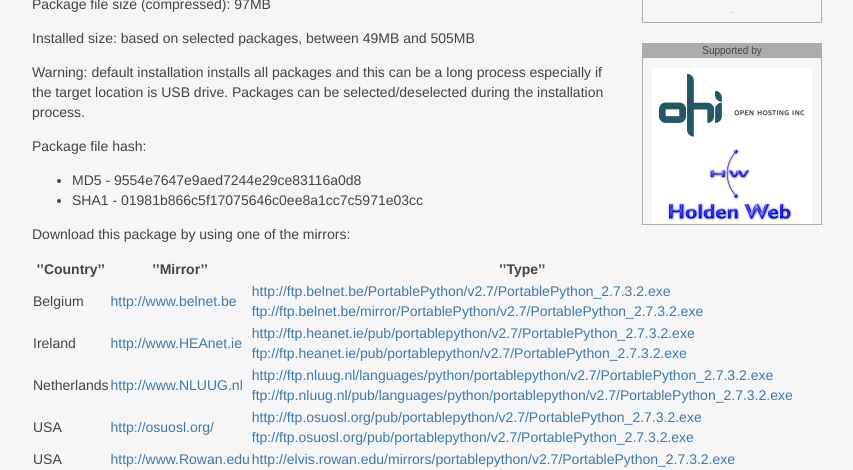
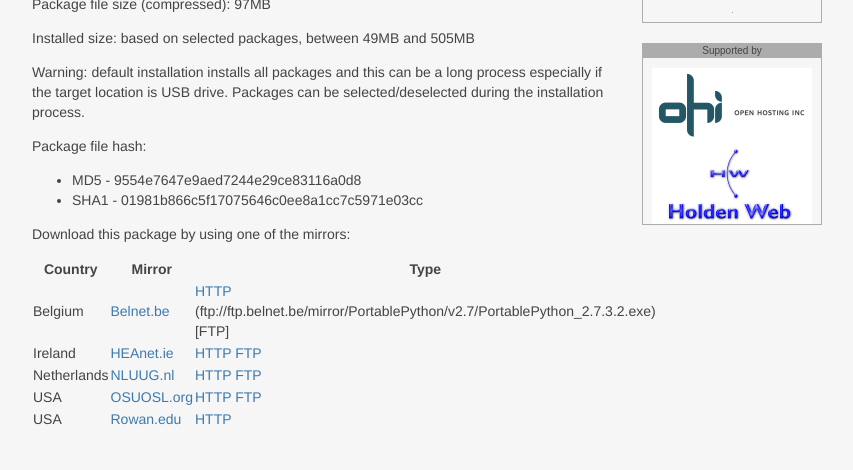
Before and after one commit to pericazivkovic/portablepython, a Jekyll site: the page built from wiki/_posts/2013-01-03-PortablePython2.7.3.2.md, in a window 1280 px wide, cut to the strip 549-1019 px from the top of the page. Shown: the whole strip, without its empty margins (208-1061 px from the left). Built offline with Jekyll 4.4.1, drawn with Linux system fonts in a browser that asks for light colours; nearby versions of some CDN libraries; a script that is not in the unit is left out; after the commit the page ends 979 px from its top, so only the background shows below that; grey boxes are pictures that could not be loaded.

Commit message:
updated download page

```diff
--- a/wiki/_posts/2013-01-03-PortablePython2.7.3.2.md
+++ b/wiki/_posts/2013-01-03-PortablePython2.7.3.2.md
@@ -35,10 +35,10 @@ Package file hash:
 
 Download this package by using one of the mirrors:
 
-| ''Country'' | ''Mirror'' | ''Type'' |
+| Country | Mirror | Type |
 |-------------|------------|----------|
-| Belgium | [http://www.belnet.be](Belnet.be) | [http://ftp.belnet.be/PortablePython/v2.7/PortablePython_2.7.3.2.exe](HTTP) [ftp://ftp.belnet.be/mirror/PortablePython/v2.7/PortablePython_2.7.3.2.exe](FTP) |
-| Ireland | [http://www.HEAnet.ie](HEAnet.ie) | [http://ftp.heanet.ie/pub/portablepython/v2.7/PortablePython_2.7.3.2.exe](HTTP) [ftp://ftp.heanet.ie/pub/portablepython/v2.7/PortablePython_2.7.3.2.exe](FTP) |
-| Netherlands | [http://www.NLUUG.nl](NLUUG.nl) | [http://ftp.nluug.nl/languages/python/portablepython/v2.7/PortablePython_2.7.3.2.exe](HTTP) [ftp://ftp.nluug.nl/pub/languages/python/portablepython/v2.7/PortablePython_2.7.3.2.exe](FTP) |
-| USA | [http://osuosl.org/](OSUOSL.org) | [http://ftp.osuosl.org/pub/portablepython/v2.7/PortablePython_2.7.3.2.exe](HTTP) [ftp://ftp.osuosl.org/pub/portablepython/v2.7/PortablePython_2.7.3.2.exe](FTP)|
-| USA | [http://www.Rowan.edu](Rowan.edu) | [http://elvis.rowan.edu/mirrors/portablepython/v2.7/PortablePython_2.7.3.2.exe](HTTP) |
+| Belgium | [Belnet.be](http://www.belnet.be) | [HTTP](http://ftp.belnet.be/PortablePython/v2.7/PortablePython_2.7.3.2.exe) (ftp://ftp.belnet.be/mirror/PortablePython/v2.7/PortablePython_2.7.3.2.exe)[FTP] |
+| Ireland | [HEAnet.ie](http://www.HEAnet.ie) | [HTTP](http://ftp.heanet.ie/pub/portablepython/v2.7/PortablePython_2.7.3.2.exe) [FTP](ftp://ftp.heanet.ie/pub/portablepython/v2.7/PortablePython_2.7.3.2.exe) |
+| Netherlands | [NLUUG.nl](http://www.NLUUG.nl) | [HTTP](http://ftp.nluug.nl/languages/python/portablepython/v2.7/PortablePython_2.7.3.2.exe) [FTP](ftp://ftp.nluug.nl/pub/languages/python/portablepython/v2.7/PortablePython_2.7.3.2.exe) |
+| USA | [OSUOSL.org](http://osuosl.org/) | [HTTP](http://ftp.osuosl.org/pub/portablepython/v2.7/PortablePython_2.7.3.2.exe) [FTP](ftp://ftp.osuosl.org/pub/portablepython/v2.7/PortablePython_2.7.3.2.exe) |
+| USA | [Rowan.edu](http://www.Rowan.edu) | [HTTP](http://elvis.rowan.edu/mirrors/portablepython/v2.7/PortablePython_2.7.3.2.exe) |
```
